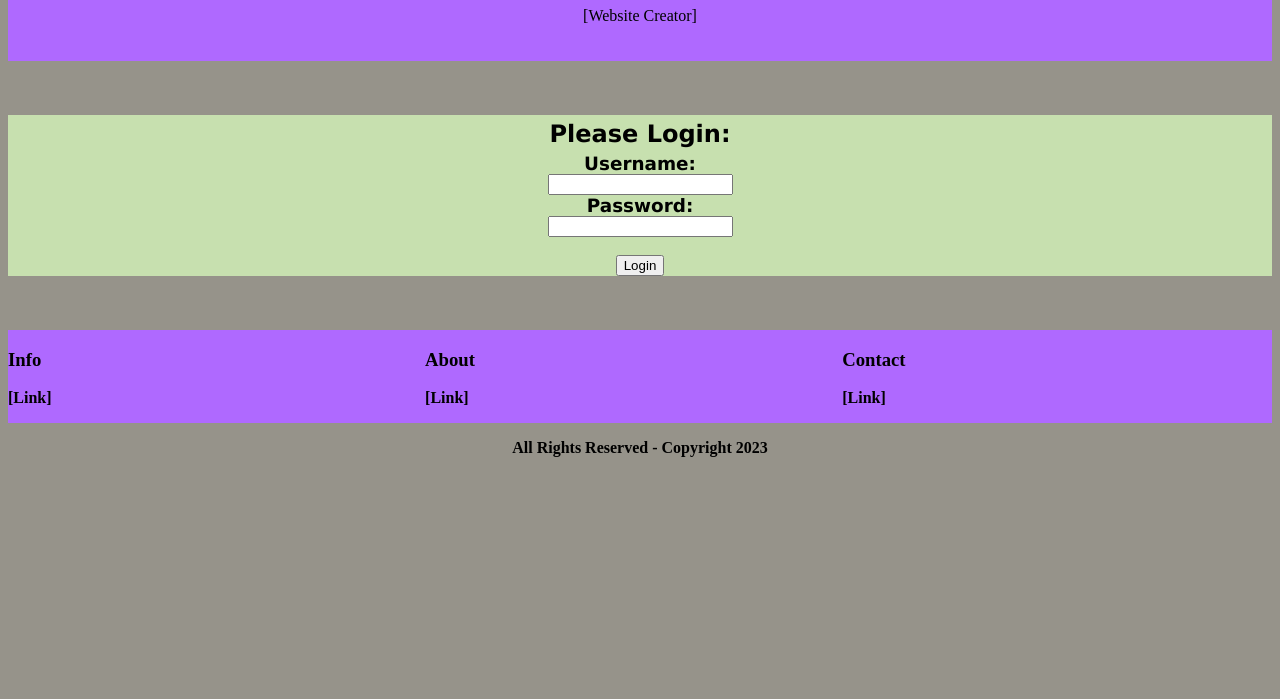
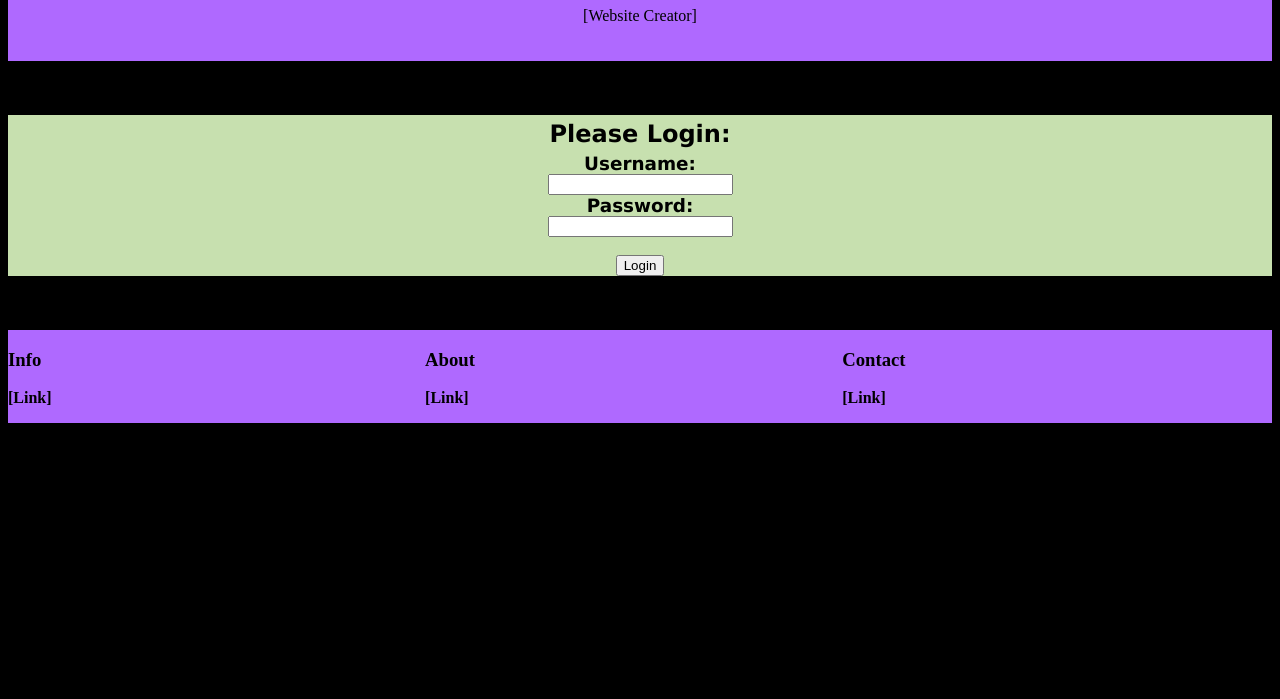
Before and after one commit to br4dyb/br4dyb.github.io, a plain HTML site: page index.html in a window 1280 px wide. Shown: the part 101-800 px from the top of the page. Drawn offline with Linux system fonts and the light colour scheme.

Commit message:
Update index.html

```diff
--- a/index.html
+++ b/index.html
@@ -4,7 +4,7 @@
 <head>
 <style>
 
-body {background-color: #96938a;}
+body {background-color: #000000;}
 header   {background-color: #af69ff; text-align: center; padding: 20px;}
 footer {background-color: #af69ff; top-padding: 0px}
 footer-copyright {top-padding: 10px; text-align: center;}
```
